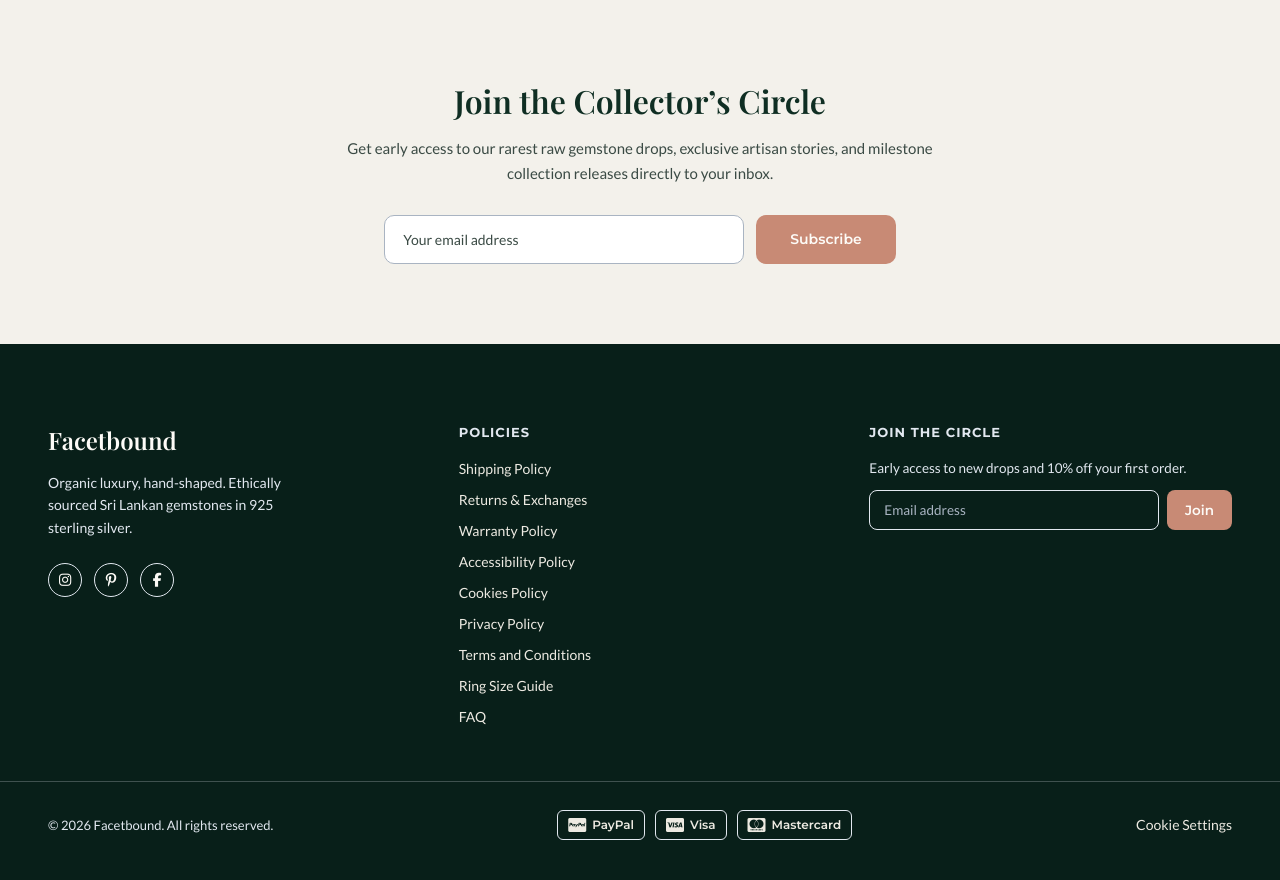
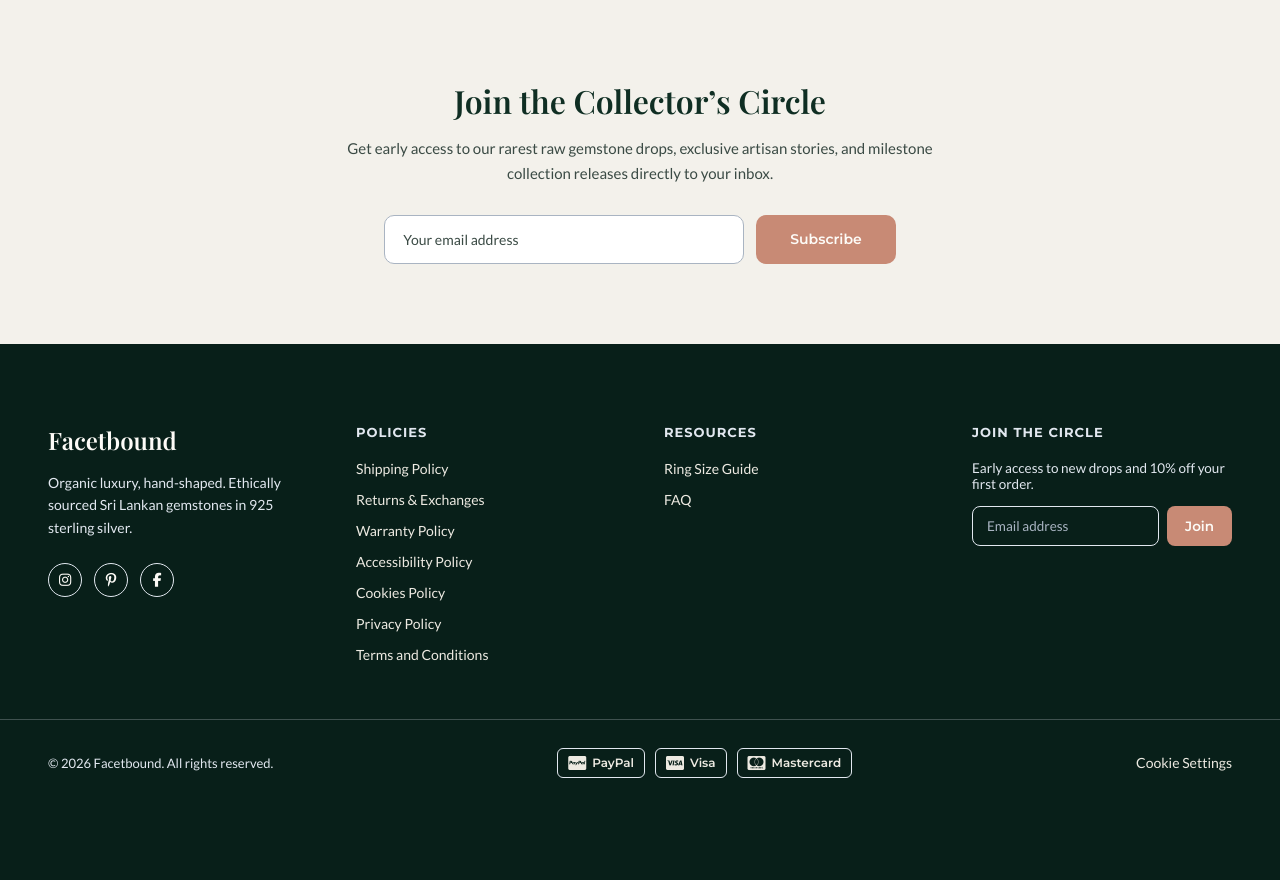
Before and after one commit to tharindudakshika/FacetBound, a WordPress theme: template wp-theme/facetbound/home.php in a window 1280 px wide. Shown: the part 1001-1881 px from the top of the page. After the commit the page ends 1779 px from the top, so only its background shows below. Run offline with PHP 8.4 and a stand-in for WordPress, Linux system fonts and the light colour scheme; the site name, menu and one post (Sample post) are stand-ins, and other content is empty.

Commit message:
Split footer Policies column: add new Resources column for Ring Size Guide and FAQ

```diff
--- a/wp-theme/facetbound/footer.php
+++ b/wp-theme/facetbound/footer.php
@@ -28,6 +28,9 @@ if (!defined('ABSPATH')) {
             <a href="<?php echo esc_url(home_url('/cookies-policy/')); ?>" class="fb-footer__policy-link">Cookies Policy</a>
             <a href="<?php echo esc_url(home_url('/privacy-policy/')); ?>" class="fb-footer__policy-link">Privacy Policy</a>
             <a href="<?php echo esc_url(home_url('/terms-and-conditions/')); ?>" class="fb-footer__policy-link">Terms and Conditions</a>
+        </div>
+        <div class="fb-footer__col">
+            <div class="fb-footer__label">Resources</div>
             <a href="#" class="fb-footer__policy-link">Ring Size Guide</a>
             <a href="#" class="fb-footer__policy-link">FAQ</a>
         </div>
```
